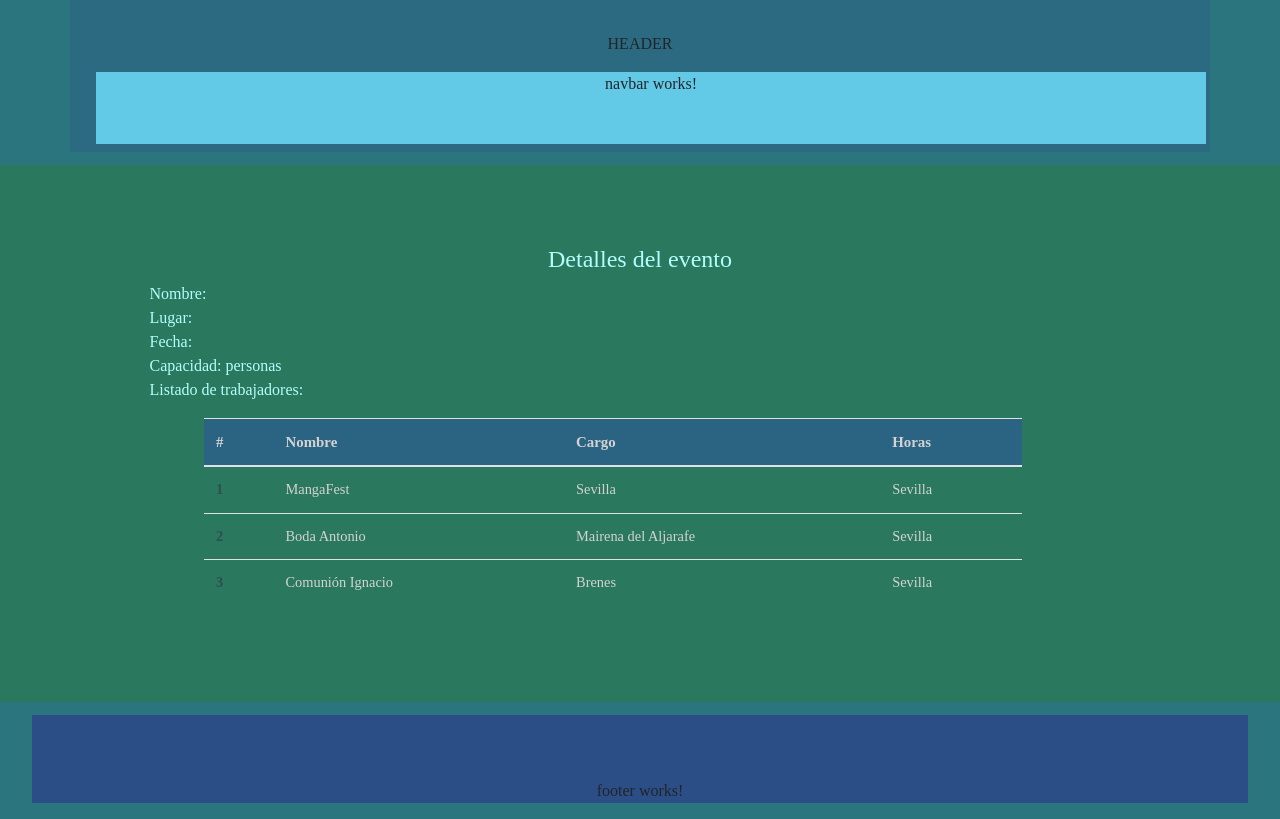
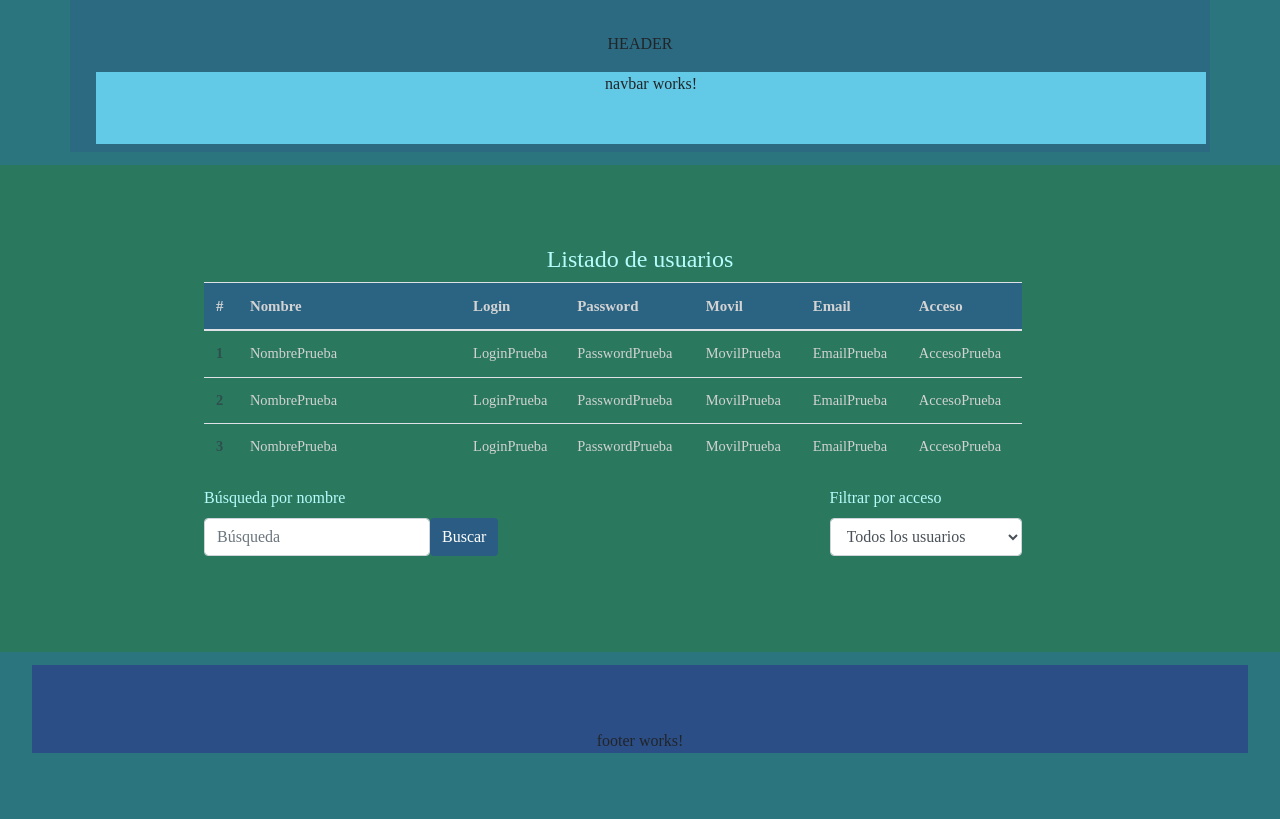
Before and after one commit to Yucker90/TFG-Angular, an Angular app: page / in a window 1280 px wide. Built offline with nearby package versions, Linux system fonts and the light colour scheme; a web font is replaced by a local one.

Commit message:
listUsuarios OK

```diff
--- a/src/app/app.module.ts
+++ b/src/app/app.module.ts
@@ -1,21 +1,23 @@
-import { BrowserModule } from '@angular/platform-browser';
-import { NgModule } from '@angular/core';
+import { BrowserModule } from "@angular/platform-browser";
+import { NgModule } from "@angular/core";
+import { FormsModule, ReactiveFormsModule } from "@angular/forms";
 
-import { AppRoutingModule } from './app-routing.module';
-import { AppComponent } from './app.component';
-import { PlantillaModule } from './plantilla/plantilla.module';
-import { HttpClientModule } from '@angular/common/http';
+import { AppRoutingModule } from "./app-routing.module";
+import { AppComponent } from "./app.component";
+import { PlantillaModule } from "./plantilla/plantilla.module";
+import { HttpClientModule } from "@angular/common/http";
 
 @NgModule({
-  declarations: [
-    AppComponent
-  ],
+  declarations: [AppComponent],
   imports: [
     BrowserModule,
-    AppRoutingModule,PlantillaModule,
-    HttpClientModule
+    FormsModule,
+    ReactiveFormsModule,
+    AppRoutingModule,
+    PlantillaModule,
+    HttpClientModule,
   ],
   providers: [],
-  bootstrap: [AppComponent]
+  bootstrap: [AppComponent],
 })
-export class AppModule { }
+export class AppModule {}
--- a/src/app/plantilla/plantilla.module.ts
+++ b/src/app/plantilla/plantilla.module.ts
@@ -10,13 +10,15 @@ import { UserListComponent } from './shell/user-list/user-list.component';
 import { UserFormComponent } from './shell/user-form/user-form.component';
 import { UserDetailsComponent } from './shell/user-details/user-details.component';
 import { EventDetailsComponent } from './shell/event-details/event-details.component';
+import { FormsModule, ReactiveFormsModule } from '@angular/forms';
 
 
 
 @NgModule({
   declarations: [ShellComponent, HeaderComponent, MainComponent, FooterComponent, NavbarComponent, EventListComponent, UserListComponent, UserFormComponent, UserDetailsComponent, EventDetailsComponent],
   imports: [
-    CommonModule
+    CommonModule,
+    FormsModule,ReactiveFormsModule
   ],
   exports: [ShellComponent]
 })
--- a/src/app/plantilla/shell/main/main.component.html
+++ b/src/app/plantilla/shell/main/main.component.html
@@ -1,6 +1,8 @@
   <div id="test">
-  <app-event-details></app-event-details>
 
-     <!-- <app-user-form></app-user-form>
+    <app-user-list></app-user-list>
+  <!-- <app-event-details></app-event-details>
+
+     <app-user-form></app-user-form>
     <app-event-list></app-event-list>-->
   </div>
--- a/src/app/plantilla/shell/user-list/user-list.component.css
+++ b/src/app/plantilla/shell/user-list/user-list.component.css
@@ -0,0 +1,79 @@
+table {
+  border-collapse: collapse;
+  width: 75%;
+  margin-left: auto;
+  margin-right: 15%;
+}
+
+thead {
+  background-color: #2b6383;
+  color: #e9fef3;
+}
+tbody {
+  font-size: 0.9em;
+  color: lightgrey;
+}
+
+th {
+  font-weight: bold;
+  color: darkslategray;
+}
+
+thead > tr > th {
+  color: lightgrey;
+  font-size: 0.93em;
+}
+
+tbody>tr:hover{
+    background-color:#1f5a46;
+    cursor: pointer;
+}
+
+tr {
+  padding-top: 0.2em;
+}
+
+h4 {
+  text-align: center;
+}
+
+.login {
+  width: 7em;
+}
+.nombre {
+  width: 15em;
+}
+
+#select {
+  width: 12em;
+  margin-right: 15%;
+  margin-left: auto;
+}
+
+#inputText {
+  margin-left: 10%;
+  display: flex;
+  flex-direction: column;
+}
+#textSearch {
+  display: inline;
+  margin-right: 0;
+}
+
+#filtros {
+  display: flex;
+  align-content: space-between;
+}
+
+#busqueda {
+  width: fit-content;
+  border: none;
+  background-color: #2B5D84;
+}
+#busqueda:hover{
+    background-color: rgb(34, 71, 99);
+}
+#bloqueBuscar {
+  display: flex;
+  flex-direction: row;
+}
--- a/src/app/plantilla/shell/user-list/user-list.component.html
+++ b/src/app/plantilla/shell/user-list/user-list.component.html
@@ -1 +1,95 @@
-<p>user-list works!</p>
+<div class="container">
+  <h4>Listado de usuarios</h4>
+
+  <table class="table">
+    <thead>
+      <tr>
+        <th scope="col">#</th>
+        <th scope="col" class="nombre">Nombre</th>
+        <th scope="col" class="login">Login</th>
+        <th scope="col">Password</th>
+        <th scope="col">Movil</th>
+        <th scope="col">Email</th>
+        <th scope="col">Acceso</th>
+      </tr>
+    </thead>
+    <tbody>
+      <!--<tr *ngFor="let usuario of usuarios | async">
+            <th scope="row">1</th>
+            <td class="nombre">{{usuario.nombre}}</td>
+            <td class="login">{{usuario.login}}</td>
+            <td>{{usuario.password}}</td>
+            <td>{{usuario.movil}}</td>
+            <td>{{usuario.email}}</td>
+            <td>{{usuario.acceso}}</td>
+          </tr>-->
+      <tr>
+        <th scope="row">1</th>
+        <td class="nombre">NombrePrueba</td>
+        <td class="login">LoginPrueba</td>
+        <td>PasswordPrueba</td>
+        <td>MovilPrueba</td>
+        <td>EmailPrueba</td>
+        <td>AccesoPrueba</td>
+      </tr>
+      <tr>
+        <th scope="row">2</th>
+        <td class="nombre">NombrePrueba</td>
+        <td class="login">LoginPrueba</td>
+        <td>PasswordPrueba</td>
+        <td>MovilPrueba</td>
+        <td>EmailPrueba</td>
+        <td>AccesoPrueba</td>
+      </tr>
+      <tr>
+        <th scope="row">3</th>
+        <td class="nombre">NombrePrueba</td>
+        <td class="login">LoginPrueba</td>
+        <td>PasswordPrueba</td>
+        <td>MovilPrueba</td>
+        <td>EmailPrueba</td>
+        <td>AccesoPrueba</td>
+      </tr>
+    </tbody>
+  </table>
+  <div id="filtros">
+    <div id="inputText">
+      <form>
+        <label for="textSearch">Búsqueda por nombre</label>
+        <div id="bloqueBuscar">
+          <input
+            class="form-control"
+            type="text"
+            id="textSearch"
+            name="busqueda"
+            placeholder="Búsqueda"
+            [(ngModel)]="busqueda"
+          />
+          <button
+            type="button"
+            class="btn btn-primary"
+            id="busqueda"
+            (click)="buscar()"
+          >
+            Buscar
+          </button>
+        </div>
+      </form>
+    </div>
+
+    <div class="form-group" id="select">
+      <label for="selectAcceso">Filtrar por acceso</label>
+      <select
+        class="form-control"
+        name="selectAcceso"
+        id="selectAcceso"
+        (change)="onChange($event.target.value)"
+      >
+        <option value="3" selected>Todos los usuarios</option>
+        <option value="0">Deshabilitado</option>
+        <option value="1">Usuario</option>
+        <option value="2">Administrador</option>
+      </select>
+    </div>
+  </div>
+</div>
--- a/src/app/plantilla/shell/user-list/user-list.component.ts
+++ b/src/app/plantilla/shell/user-list/user-list.component.ts
@@ -1,4 +1,8 @@
 import { Component, OnInit } from '@angular/core';
+import { UsuarioService } from 'src/app/servicios/usuario.service';
+import { Usuario } from 'src/app/interfaces/usuario';
+import { Observable } from 'rxjs';
+
 
 @Component({
   selector: 'app-user-list',
@@ -7,9 +11,22 @@ import { Component, OnInit } from '@angular/core';
 })
 export class UserListComponent implements OnInit {
 
-  constructor() { }
+  usuarios : Observable<Usuario[]>;
+  usuarioSelected = null;
+  public busqueda:string;
+
+  constructor(private usuariosService: UsuarioService) { }
 
   ngOnInit() {
+    this.usuariosService.getUsuarios();
+  }
+
+  onChange(event){
+    console.log(event);
+  }
+
+  buscar(){
+    console.log(this.busqueda);
   }
 
 }
--- a/src/app/servicios/usuario.service.ts
+++ b/src/app/servicios/usuario.service.ts
@@ -1,6 +1,7 @@
 import { Injectable } from '@angular/core';
 import { Usuario } from '../interfaces/usuario';
 import { HttpClient} from '@angular/common/http';
+import { Observable } from 'rxjs';
 
 @Injectable({
   providedIn: 'root'
@@ -14,4 +15,8 @@ export class UsuarioService {
   crearUsuario(usuario: Usuario) {
     return this.http.post(`${this.baseURl}`, usuario);
   }
+
+  getUsuarios(): Observable<any>{
+    return this.http.get(`${this.baseURl}`);
+  }
 }
```
